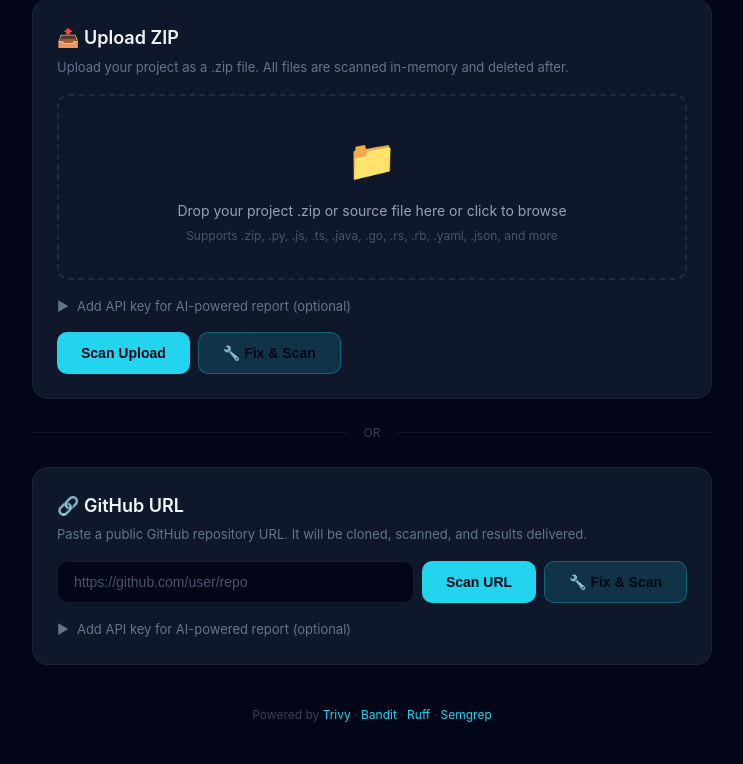
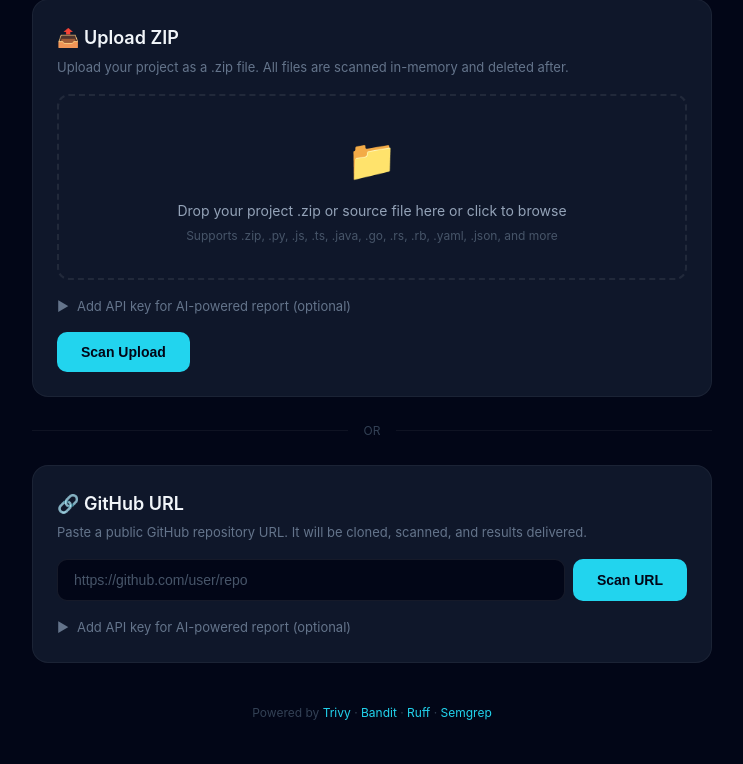
Before and after one commit to Zeroflaw-web/zeroflaw-web, a FastAPI app: page / in a window 1280 px wide. Shown: the part 337-1101 px from the top of the page, without its empty margins (268-1011 px from the left). After the commit the page ends 1057 px from the top, so only its background shows below. Run offline with FastAPI, Linux system fonts and the light colour scheme; some libraries are stand-ins or nearby versions.

Commit message:
Simplify dashboard: single Scan button, remove Fix & Scan flow
- Removed Fix & Scan buttons from Upload ZIP and GitHub URL panels
- Simplified JS form handlers (no more formaction/isFix logic)
- Removed /fix/upload and /fix/url endpoints and is_fix parameter
- Removed fix summary section from _run_scan_background (fixes now
  applied via /fix/run after viewing report)
- All fixes still available via Fix & Download button on report page

```diff
--- a/app.py
+++ b/app.py
@@ -899,7 +899,7 @@ async def _start_cleanup():
 
 async def _run_scan_background(
     scan_id: str, project_path: str, target_name: str,
-    api_key: str, provider: str, is_fix: bool = False,
+    api_key: str, provider: str,
 ):
     """Run scan in background and store results in scan_store.
 
@@ -927,68 +927,10 @@ async def _run_scan_background(
             api_key, target_name, results, provider
         )
 
-        changes = []
-        if is_fix:
-            fix_step = {"type": "running", "text": "🔧 Applying auto-fixes..."}
-            steps = scan_store[scan_id].get("steps", [])
-            steps.append(fix_step)
-            scan_store[scan_id]["steps"] = steps
-
-            changes = auto_fix.apply_fixes(project_path, results)
-
-            if changes:
-                for c in changes:
-                    fix_result = {"type": "fix", "text": f"Fixed {c['file']}:{c['line']} — {c['fix']}"}
-                    steps = scan_store[scan_id].get("steps", [])
-                    steps.append(fix_result)
-                    scan_store[scan_id]["steps"] = steps
-            else:
-                no_fix = {"type": "ok", "text": "🔧 No fixable issues found"}
-                steps = scan_store[scan_id].get("steps", [])
-                steps.append(no_fix)
-                scan_store[scan_id]["steps"] = steps
-
-            fixed_zip_path = REPORTS_DIR / f"{scan_id}-fixed.zip"
-            auto_fix.create_fixed_zip(project_path, str(fixed_zip_path))
-
         report = generate_html_report(target_name, results, ai_summary, provider_name)
 
-        # Build fix summary
-        fix_summary = ""
-        if changes:
-            fix_html = ""
-            for c in changes:
-                fix_html += f"""<tr>
-                  <td style="color:#22d4ee;font-size:12px;">🔧</td>
-                  <td style="font-size:13px;">{c['file']}:{c['line']}</td>
-                  <td style="font-size:12px;color:#94a3b8;">{c['issue'][:80]}</td>
-                  <td style="font-size:12px;color:#3fb950;">{c['fix']}</td>
-                </tr>"""
-            fix_summary = f"""<div class="section" style="background:linear-gradient(135deg,#0F172A,#020617);border:1px solid rgba(34,211,238,0.15);border-radius:12px;padding:16px;margin:24px;">
-              <div style="color:#22d4ee;font-size:14px;font-weight:600;display:flex;align-items:center;justify-content:space-between;cursor:pointer;user-select:none;" onclick="var b=this.nextElementSibling,a=this.querySelector('.collapse-arrow');b.classList.toggle('closed');a&&a.classList.toggle('closed');">
-                🛠 Auto-Fixes Applied ({len(changes)})
-                <span class="collapse-arrow" style="font-size:12px;transition:transform .2s;">▼</span>
-              </div>
-              <div class="collapsible-body" style="overflow:hidden;transition:max-height .3s;">
-                <table style="width:100%;border-collapse:collapse;margin-top:12px;">
-                  <tr><th style="text-align:left;color:#64748b;font-size:11px;padding:4px 8px;border-bottom:1px solid rgba(255,255,255,0.05);"></th>
-                      <th style="text-align:left;color:#64748b;font-size:11px;padding:4px 8px;border-bottom:1px solid rgba(255,255,255,0.05);">Location</th>
-                      <th style="text-align:left;color:#64748b;font-size:11px;padding:4px 8px;border-bottom:1px solid rgba(255,255,255,0.05);">Issue</th>
-                      <th style="text-align:left;color:#64748b;font-size:11px;padding:4px 8px;border-bottom:1px solid rgba(255,255,255,0.05);">Fix</th></tr>
-                  {fix_html}
-                </table>
-                <div style="margin-top:12px;">
-                  <a href="/download/{scan_id}?format=zip" class="download-btn" download style="display:inline-block;padding:8px 20px;background:#22d4ee;color:#020617;border:none;border-radius:8px;font-size:13px;font-weight:600;text-decoration:none;">⬇ Download Fixed Source</a>
-                </div>
-              </div>
-            </div>"""
-            report = report.replace('</div>\n</body>', f'{fix_summary}</div>\n</body>')
-
         # Add download buttons (must happen before creating download_report)
-        if is_fix:
-            download_btns = f'<div class="meta-row"><a href="/download/{scan_id}" class="download-btn" download>\u2b07 Download HTML</a><a href="/download/{scan_id}?format=pdf" class="download-btn" download>\U0001f4c4 Download PDF</a><a href="/download/{scan_id}?format=zip" class="download-btn" style="background:rgba(34,211,238,0.15);border:1px solid rgba(34,211,238,0.3);" download>\U0001f4e6 Download Fixed Source</a>'
-        else:
-            download_btns = f'<div class="meta-row"><a href="/download/{scan_id}" class="download-btn" download>\u2b07 Download HTML</a><a href="/download/{scan_id}?format=pdf" class="download-btn" download>\U0001f4c4 Download PDF</a><a href="/fix/run/{scan_id}" class="download-btn" style="background:rgba(34,211,238,0.15);border:1px solid rgba(34,211,238,0.3);">\U0001f527 Fix &amp; Download</a>'
+        download_btns = f'<div class="meta-row"><a href="/download/{scan_id}" class="download-btn" download>\u2b07 Download HTML</a><a href="/download/{scan_id}?format=pdf" class="download-btn" download>\U0001f4c4 Download PDF</a><a href="/fix/run/{scan_id}" class="download-btn" style="background:rgba(34,211,238,0.15);border:1px solid rgba(34,211,238,0.3);">\U0001f527 Fix &amp; Download</a>'
         report = report.replace('<div class="meta-row">', download_btns, 1)
 
         # Save download version (no back button)
@@ -1005,9 +947,6 @@ async def _run_scan_background(
         if pdf_bytes:
             pdf_path = REPORTS_DIR / f"{scan_id}.pdf"
             pdf_path.write_bytes(pdf_bytes)
-
-        if is_fix:
-            await asyncio.sleep(1.5)
 
         scan_store[scan_id]["status"] = "done"
         scan_store[scan_id]["report_html"] = report
@@ -1254,92 +1193,6 @@ async def scan_json(file: UploadFile = File(...)):
     return results
 
 
-# ── Fix endpoints ────────────────────────────────────────────────────
-
-@app.post("/fix/upload")
-async def fix_upload(file: UploadFile = File(...), api_key: str = Form(""), provider: str = Form("")):
-    """Upload, scan, auto-fix in background, redirect to progress."""
-    scan_id = str(uuid.uuid4())[:8]
-    tmpdir = os.path.join(BASE_DIR, "temp_scans", scan_id)
-    os.makedirs(tmpdir, exist_ok=True)
-
-    target_name = file.filename or "upload"
-    is_zip = file.filename and file.filename.endswith(".zip")
-
-    if is_zip:
-        zip_path = os.path.join(tmpdir, "project.zip")
-        with open(zip_path, "wb") as f:
-            content = await file.read()
-            f.write(content)
-        extract_to = os.path.join(tmpdir, "project")
-        with zipfile.ZipFile(zip_path, "r") as zf:
-            zf.extractall(extract_to)
-    else:
-        extract_to = os.path.join(tmpdir, "project")
-        os.makedirs(extract_to)
-        file_path = os.path.join(extract_to, file.filename or "upload.txt")
-        content = await file.read()
-        with open(file_path, "wb") as f:
-            f.write(content)
-
-    scan_store[scan_id] = {
-        "status": "scanning", "type": "upload",
-        "target": target_name, "created_at": time.time(),
-        "tmpdir": tmpdir,
-    }
-
-    asyncio.create_task(_run_scan_background(scan_id, extract_to, target_name, api_key, provider, is_fix=True))
-
-    from fastapi.responses import RedirectResponse
-    return RedirectResponse(url=f"/progress/{scan_id}", status_code=303)
-
-
-@app.post("/fix/url")
-async def fix_url(repo_url: str = Form(...), api_key: str = Form(""), provider: str = Form("")):
-    """Clone a URL, scan, auto-fix in background, redirect to progress."""
-    if not validate_repo_url(repo_url):
-        return error_page("Invalid repository URL", "<p>Only GitHub, GitLab, and Bitbucket HTTPS URLs are allowed.</p><a href='/'>← Try Again</a>", 400)
-    import urllib.parse
-    repo_name = os.path.basename(urllib.parse.urlparse(repo_url).path) or "repo"
-    if repo_name.endswith(".git"):
-        repo_name = repo_name[:-4]
-
-    scan_id = str(uuid.uuid4())[:8]
-    tmpdir = os.path.join(BASE_DIR, "temp_scans", scan_id)
-    os.makedirs(tmpdir, exist_ok=True)
-    clone_to = os.path.join(tmpdir, "repo")
-
-    try:
-        git_path = shutil.which("git") or "git"
-        result = subprocess.run(
-            [git_path, "clone", "--depth", "1", "--", repo_url, clone_to],
-            capture_output=True, text=True, timeout=120,
-        )
-        if result.returncode != 0:
-            shutil.rmtree(tmpdir, ignore_errors=True)
-            err = result.stderr[:300]
-            is_auth = "could not read Username" in err or "Authentication failed" in err or "403" in err
-            hint = ""
-            if is_auth:
-                hint = '<p style="color:#eab308;margin-top:12px;font-size:13px;">This looks like a <strong>private repository</strong>. Use a token in the URL:<br><code style="background:#020617;padding:4px 8px;border-radius:4px;color:#22d4ee;">https://&lt;token&gt;@github.com/user/repo</code></p>'
-            body = f"<pre style='background:#020617;padding:16px;border-radius:8px;color:#94a3b8;font-size:13px;overflow-x:auto;text-align:left;'>{err}</pre>{hint}<a href='/'>← Try Again</a>"
-            return error_page("Clone failed", body, 400)
-    except subprocess.TimeoutExpired:
-        shutil.rmtree(tmpdir, ignore_errors=True)
-        return error_page("Clone timed out", "<p>The repository clone operation exceeded the time limit.</p><a href='/'>← Try Again</a>", 400)
-
-    scan_store[scan_id] = {
-        "status": "scanning", "type": "url",
-        "target": repo_name, "created_at": time.time(),
-        "tmpdir": tmpdir,
-    }
-
-    asyncio.create_task(_run_scan_background(scan_id, clone_to, repo_name, api_key, provider, is_fix=True))
-
-    from fastapi.responses import RedirectResponse
-    return RedirectResponse(url=f"/progress/{scan_id}", status_code=303)
-
-
 @app.get("/fix/run/{scan_id}")
 async def fix_run(scan_id: str):
     """Run auto-fix on an already-scanned project and download the fixed zip."""
--- a/templates/index.html
+++ b/templates/index.html
@@ -173,9 +173,8 @@
           <div class="hint">Select provider if auto-detect doesn't work. Your key is not stored.</div>
         </div>
       </div>
-      <div style="margin-top:16px;display:flex;gap:8px;">
+      <div style="margin-top:16px;">
         <button type="submit" class="btn" id="uploadBtn">Scan Upload</button>
-        <button type="submit" class="btn" id="uploadFixBtn" formaction="/fix/upload" style="background:rgba(34,211,238,0.15);border:1px solid rgba(34,211,238,0.3);">🔧 Fix &amp; Scan</button>
       </div>
     </form>
     <div class="status" id="uploadStatus">
@@ -193,7 +192,6 @@
       <div class="input-group">
         <input type="url" name="repo_url" placeholder="https://github.com/user/repo" required>
         <button type="submit" class="btn" id="urlBtn">Scan URL</button>
-        <button type="submit" class="btn" formaction="/fix/url" style="background:rgba(34,211,238,0.15);border:1px solid rgba(34,211,238,0.3);">🔧 Fix &amp; Scan</button>
       </div>
       <!-- API Key Section -->
       <div class="api-section">
@@ -246,31 +244,15 @@
   }
 
   // Form submission — show terminal, then let browser submit natively
-  document.getElementById('uploadForm').addEventListener('submit', function(e) {
-    var btn = e.submitter;
-    var isFix = btn && btn.getAttribute('formaction') !== null;
+  function showScanning(form) {
     document.getElementById('scanTerminal').style.display = 'block';
     document.getElementById('terminalBody').innerHTML =
-      '<p class="terminal-prompt" style="opacity:1">$ zeroflaw scan ' + (isFix ? '--fix' : '') +
-      '</p><p class="terminal-line"><span class="dot busy"></span> ' +
-      (isFix ? 'Fixing and scanning' : 'Scanning') +
-      ' in progress... This may take a minute.</p>';
-    var buttons = this.querySelectorAll('button[type="submit"]');
+      '<p class="terminal-prompt" style="opacity:1">$ zeroflaw scan</p><p class="terminal-line"><span class="dot busy"></span> Scanning in progress... This may take a minute.</p>';
+    var buttons = form.querySelectorAll('button[type="submit"]');
     for (var i = 0; i < buttons.length; i++) { buttons[i].disabled = true; }
-  });
-
-  document.getElementById('urlForm').addEventListener('submit', function(e) {
-    var btn = e.submitter;
-    var isFix = btn && btn.getAttribute('formaction') !== null;
-    document.getElementById('scanTerminal').style.display = 'block';
-    document.getElementById('terminalBody').innerHTML =
-      '<p class="terminal-prompt" style="opacity:1">$ zeroflaw scan ' + (isFix ? '--fix' : '') +
-      '</p><p class="terminal-line"><span class="dot busy"></span> ' +
-      (isFix ? 'Fixing and scanning' : 'Scanning') +
-      ' in progress... This may take a minute.</p>';
-    var buttons = this.querySelectorAll('button[type="submit"]');
-    for (var i = 0; i < buttons.length; i++) { buttons[i].disabled = true; }
-  });
+  }
+  document.getElementById('uploadForm').addEventListener('submit', function(e) { showScanning(this); });
+  document.getElementById('urlForm').addEventListener('submit', function(e) { showScanning(this); });
 </script>
 </body>
 </html>
```
